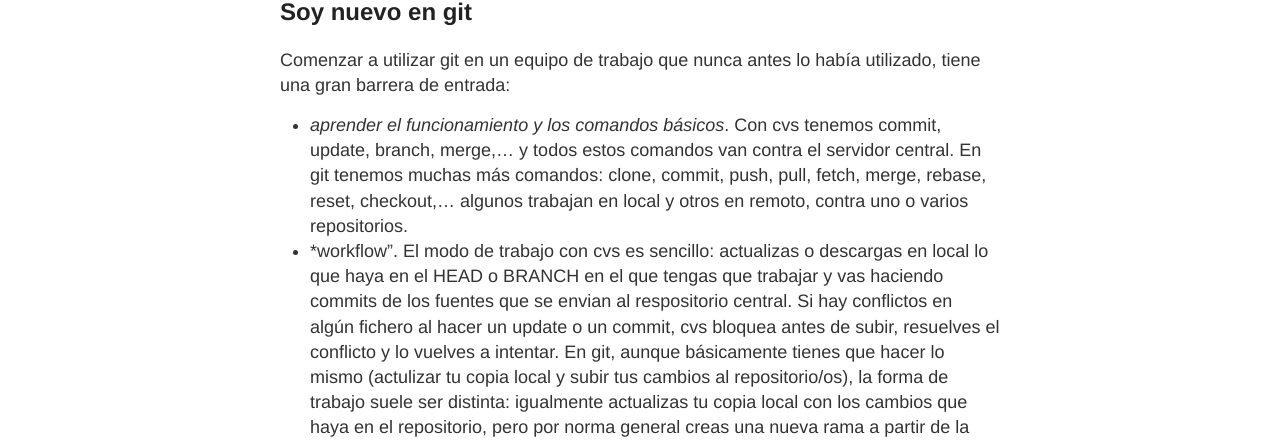
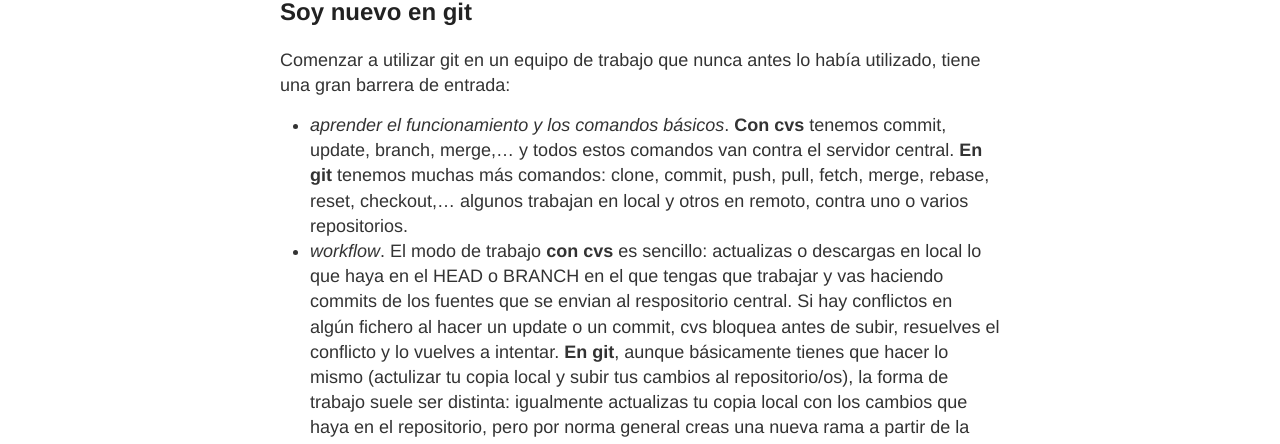
Before and after one commit to alpoza/alpoza.github.io, a Jekyll site: the page built from _posts/2015-2-26-Laboratorio-de-git.md, in a window 1280 px wide. Shown: the part 400-844 px from the top of the page. Built offline with Jekyll 4.4.1, drawn with Linux system fonts in a browser that asks for light colours; Markdown is read by kramdown in place of the engine named in the settings; comment, search, counter and statistics services are not loaded; some of the changed text lies outside the part shown.

Commit message:
Update 2015-2-26-Laboratorio-de-git.md

```diff
--- a/_posts/2015-2-26-Laboratorio-de-git.md
+++ b/_posts/2015-2-26-Laboratorio-de-git.md
@@ -14,8 +14,8 @@
 ## Soy nuevo en git
 Comenzar a utilizar git en un equipo de trabajo que nunca antes lo había utilizado, tiene una gran barrera de entrada:
 
-- *aprender el funcionamiento y los comandos básicos*. Con cvs tenemos commit, update, branch, merge,... y todos estos comandos van contra el servidor central. En git tenemos muchas más comandos: clone, commit, push, pull, fetch, merge, rebase, reset, checkout,... algunos trabajan en local y otros en remoto, contra uno o varios repositorios.
-- *workflow". El modo de trabajo con cvs es sencillo: actualizas o descargas en local lo que haya en el HEAD o BRANCH en el que tengas que trabajar y vas haciendo commits de los fuentes que se envian al respositorio central. Si hay conflictos en algún fichero al hacer un update o un commit, cvs bloquea antes de subir, resuelves el conflicto y lo vuelves a intentar. En git, aunque básicamente tienes que hacer lo mismo (actulizar tu copia local y subir tus cambios al repositorio/os), la forma de trabajo suele ser distinta: igualmente actualizas tu copia local con los cambios que haya en el repositorio, pero por norma general creas una nueva rama a partir de la principal. Los commits los haces en local y finalmente subes los cambios al respositorio, pero como estás en una rama tienes que hacer un merge con la principal. El modo en el que organices y pactes con el equipo de desarrollo esta "gestión" de ramas y el workflow a seguir, puede marcar la diferencia entre la excesiva sencillez y la extrema burocracia, por lo que hay que buscar el equilibrio para que todos nos sintamos confortables.
+- *aprender el funcionamiento y los comandos básicos*. __Con cvs__ tenemos commit, update, branch, merge,... y todos estos comandos van contra el servidor central. __En git__ tenemos muchas más comandos: clone, commit, push, pull, fetch, merge, rebase, reset, checkout,... algunos trabajan en local y otros en remoto, contra uno o varios repositorios.
+- *workflow*. El modo de trabajo __con cvs__ es sencillo: actualizas o descargas en local lo que haya en el HEAD o BRANCH en el que tengas que trabajar y vas haciendo commits de los fuentes que se envian al respositorio central. Si hay conflictos en algún fichero al hacer un update o un commit, cvs bloquea antes de subir, resuelves el conflicto y lo vuelves a intentar. __En git__, aunque básicamente tienes que hacer lo mismo (actulizar tu copia local y subir tus cambios al repositorio/os), la forma de trabajo suele ser distinta: igualmente actualizas tu copia local con los cambios que haya en el repositorio, pero por norma general creas una nueva rama a partir de la principal. Los commits los haces en local y finalmente subes los cambios al respositorio, pero como estás en una rama tienes que hacer un merge con la principal. El modo en el que organices y pactes con el equipo de desarrollo esta "gestión" de ramas y el workflow a seguir, puede marcar la diferencia entre la excesiva sencillez y la extrema burocracia, por lo que hay que buscar el equilibrio para que todos nos sintamos confortables.
 
 ## El modelo ideal
 El modelo ideal no existe, depende de las características del proyecto y de la experiencia del equipo de desarrollo.
```
